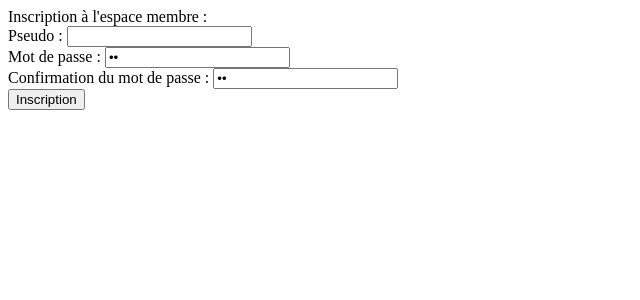
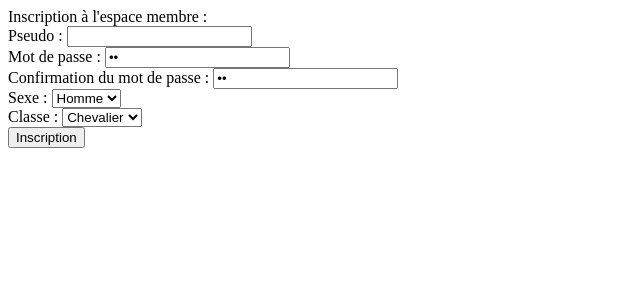
Before and after one commit to nath54/projet_nsi_final, a PHP site: page /inscription.php in a window 1280 px wide. Shown: the top 300 px of the page, without its empty margins (0-640 px from the left). Run offline with PHP 8.4, Linux system fonts and the light colour scheme.

Commit message:
yoooo funky inscription
ça marche presque approximativement bientôt promis

```diff
--- a/web/php/deconnexion.php
+++ b/web/php/deconnexion.php
@@ -2,5 +2,5 @@
 session_start();
 session_unset();
 session_destroy();
-header('Location: inscription.php');
+header('Location: accueil.php');
 exit();
--- a/web/php/inscription.php
+++ b/web/php/inscription.php
@@ -6,7 +6,8 @@ $debug=true; // changer quand on mettra en ligne
 // TODO: $_POST['inscription'] jamais définie (et est-ce utile ?)
 if (isset($_POST['inscription']) && $_POST['inscription'] == 'Inscription') {
 	// Si les variables n'existent pas, on le signale
-	if (empty($_POST['pseudo']) OR empty($_POST['pseudo']) OR empty($_POST['mdp_confirm'])){
+	if (empty($_POST['pseudo']) OR empty($_POST['mdp']) OR empty($_POST['mdp_confirm']) OR empty($_POST['sexe']) OR empty($_POST['classe']))
+	{
 		$erreur = 'Une des variables est vide.';
 	}
 	// Sinon, on teste le mot de passe et la confirmation du mot de passe
@@ -23,8 +24,8 @@ if (isset($_POST['inscription']) && $_POST['inscription'] == 'Inscription') {
 		$data = requete_prep($db, $sql, array($_POST["pseudo"]));
 		print_r($data);
 		if ($data[0][0] == 0) {
-			$sql = 'INSERT INTO utilisateurs (pseudo,mdp) VALUES(?, MD5(?))';
-			$status = action_prep($db, $sql, array($_POST["pseudo"], $_POST["mdp"]),$debug);
+			$sql = 'INSERT INTO utilisateurs (pseudo,mdp,sexe,classe) VALUES(?, MD5(?), ?, ?)';
+			$status = action_prep($db, $sql, array($_POST["pseudo"], $_POST["mdp"], $_POST["sexe"], $_POST["classe"]),$debug);
 
 			$db = null;
 
@@ -61,7 +62,25 @@ if (isset($_POST['inscription']) && $_POST['inscription'] == 'Inscription') {
 
             <label for="mdp_confirm"> Confirmation du mot de passe : </label> <input type="password" name="mdp_confirm" value=" <?php if (isset($_POST['mdp_confirm'])) echo htmlentities(trim($_POST['mdp_confirm'])); ?> "> <br />
 
-            <!-- html entities convertit tous les caractères en entités HTML -->
+			<!-- html entities convertit tous les caractères en entités HTML -->
+
+			<form>
+			Sexe :
+				<select name="nom" size="1">
+					<OPTION>Homme
+					<OPTION>Femme
+					<OPTION>Autre
+				</select>
+			</form>
+
+			<form>
+			Classe :
+				<select name="nom" size="1">
+					<OPTION>Chevalier
+					<OPTION>Chasseur
+					<OPTION>Sorcier
+				</select>
+			</form>
 
             <input type="submit" name="inscription" value="Inscription">
 
```
